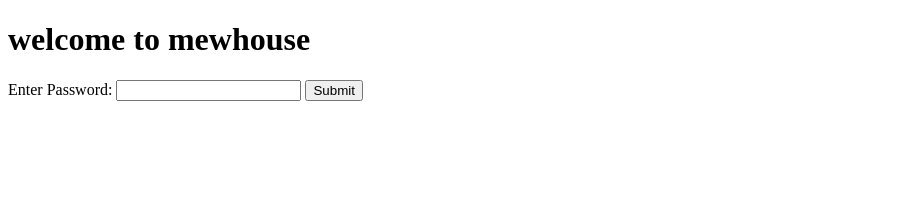
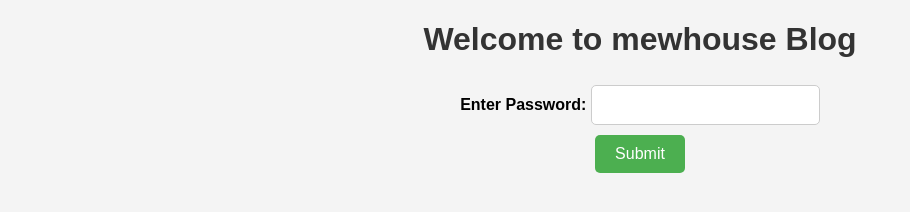
Before and after one commit to blue-1ms/mewhouse, a plain HTML site: page index.html in a window 1280 px wide. Shown: the whole page, without its empty margins (0-910 px from the left). Drawn offline with Linux system fonts and the light colour scheme.

Commit message:
Add files via upload

```diff
--- a/index.html
+++ b/index.html
@@ -2,16 +2,58 @@
 <html>
 <head>
   <meta charset="utf-8">
-  <title>mewhouse</title>
+  <title>mewhouse Blog</title>
+  <style>
+    body {
+      font-family: Arial, sans-serif;
+      text-align: center;
+      background-color: #f4f4f4;
+    }
+    h1 {
+      color: #333;
+    }
+    form {
+      margin-top: 20px;
+    }
+    label {
+      font-weight: bold;
+    }
+    input[type="password"] {
+      padding: 10px;
+      margin-top: 5px;
+      border-radius: 5px;
+      border: 1px solid #ccc;
+      font-size: 16px;
+      outline: none;
+    }
+    button[type="submit"] {
+      padding: 10px 20px;
+      margin-top: 10px;
+      background-color: #4CAF50;
+      color: white;
+      border: none;
+      border-radius: 5px;
+      font-size: 16px;
+      cursor: pointer;
+      outline: none;
+    }
+    button[type="submit"]:hover {
+      background-color: #45a049;
+    }
+    .hidden {
+      display: none;
+    }
+  </style>
 </head>
 <body>
-  <h1>welcome to mewhouse</h1>
+  <h1>Welcome to mewhouse Blog</h1>
   <form id="password-form">
     <label for="password">Enter Password:</label>
     <input type="password" id="password" name="password" required>
+    <br>
     <button type="submit">Submit</button>
   </form>
-  <div id="content" style="display: none;">
+  <div id="content" class="hidden">
     <!-- Your blog content goes here -->
   </div>
   <script>
@@ -20,7 +62,7 @@
       var password = document.getElementById("password").value;
       if (password === "mewhouse") {
         document.getElementById("password-form").style.display = "none";
-        document.getElementById("content").style.display = "block";
+        document.getElementById("content").classList.remove("hidden");
       } else {
         alert("Invalid password. Please try again.");
       }
```
